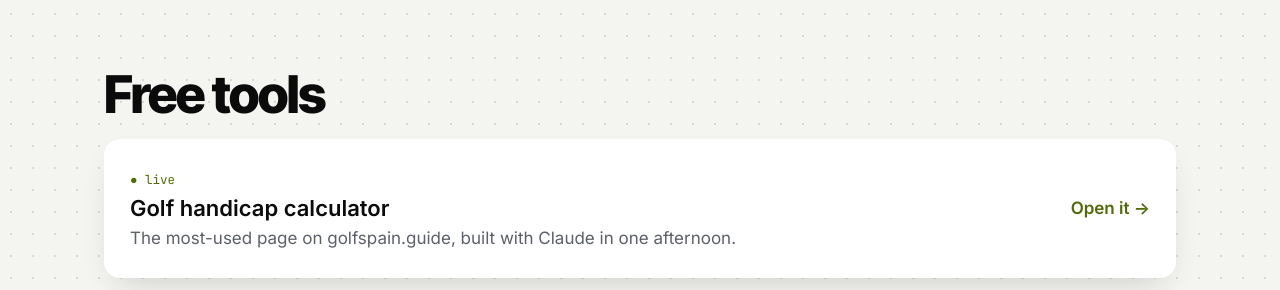
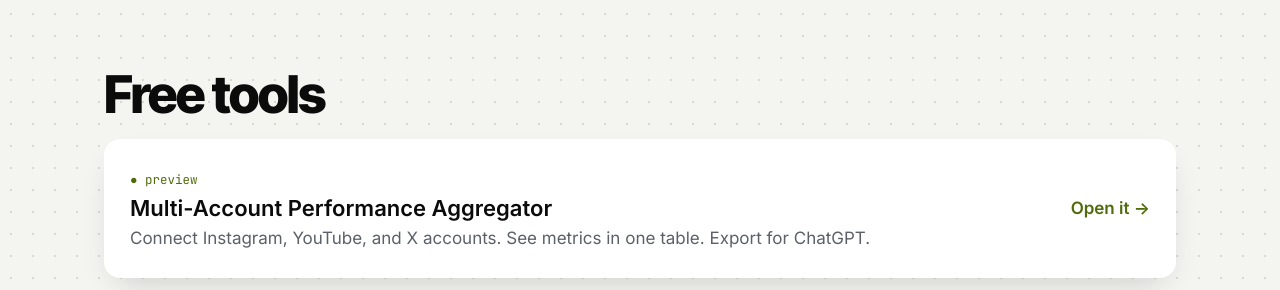
Before and after one commit to FacundoGo/facundo-ai, a plain HTML site: page index.html in a window 1280 px wide. Shown: the part 2109-2399 px from the top of the page. Drawn offline with Linux system fonts and the light colour scheme.

Commit message:
Link multi-account analysis tool from homepage Free tools section

```diff
--- a/index.html
+++ b/index.html
@@ -128,6 +128,14 @@
 
 <section id="tools" class="stack">
   <h2 class="h2">Free tools</h2>
+  <a class="tool-card" href="/tools/multi-account-analysis/">
+    <span>
+      <span class="mono">● Preview</span>
+      <b>Multi-Account Performance Aggregator</b>
+      <p>Connect Instagram, YouTube, and X accounts. See metrics in one table. Export for ChatGPT.</p>
+    </span>
+    <span class="go">Open it →</span>
+  </a>
   <a class="tool-card" href="https://golfspain.guide" target="_blank" rel="noopener">
     <span>
       <span class="mono">● Live</span>
```
